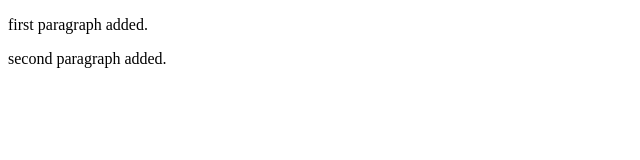
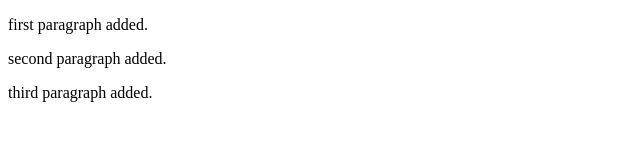
Before and after one commit to theartboy/teachingProjectStructure, a plain HTML site: page index.html in a window 1280 px wide. Shown: the whole page, without its empty margins (0-640 px from the left). Drawn offline with Linux system fonts and the light colour scheme.

Commit message:
add third paragraph

```diff
--- a/index.html
+++ b/index.html
@@ -6,5 +6,6 @@
 <body>
 <p>first paragraph added.</p>
 <p>second paragraph added.</p>
+<p>third paragraph added.</p>
 </body>
 </html>
```
